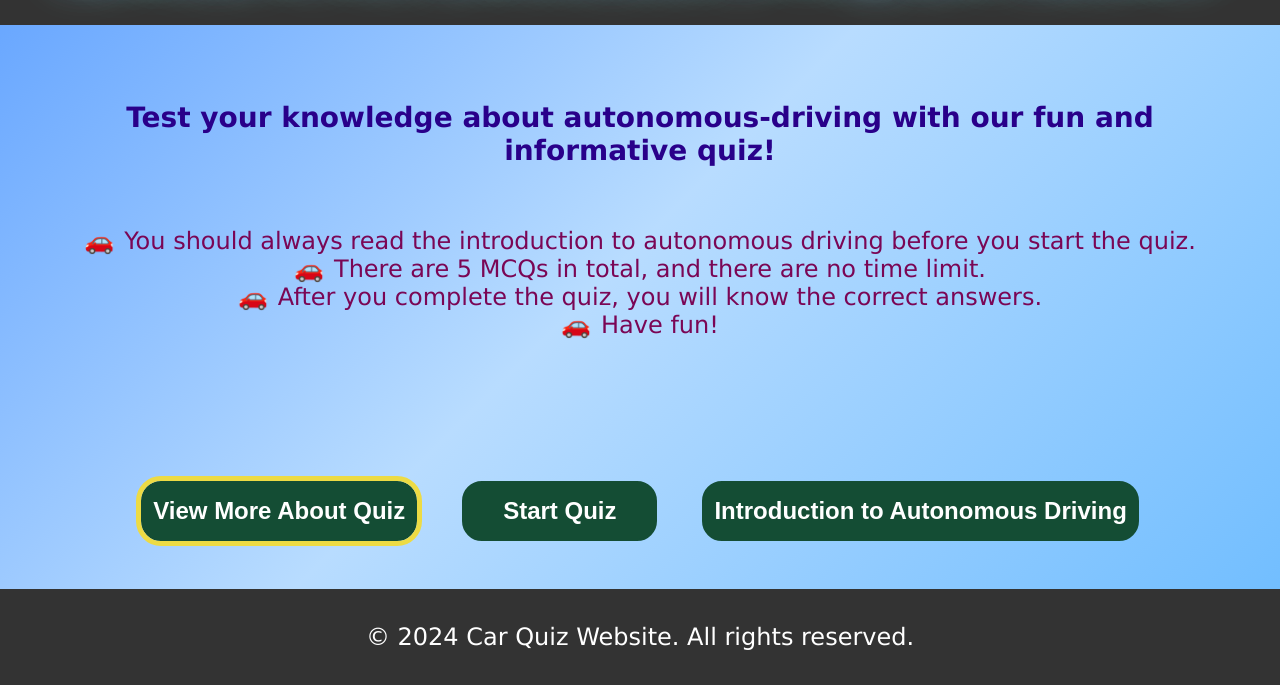
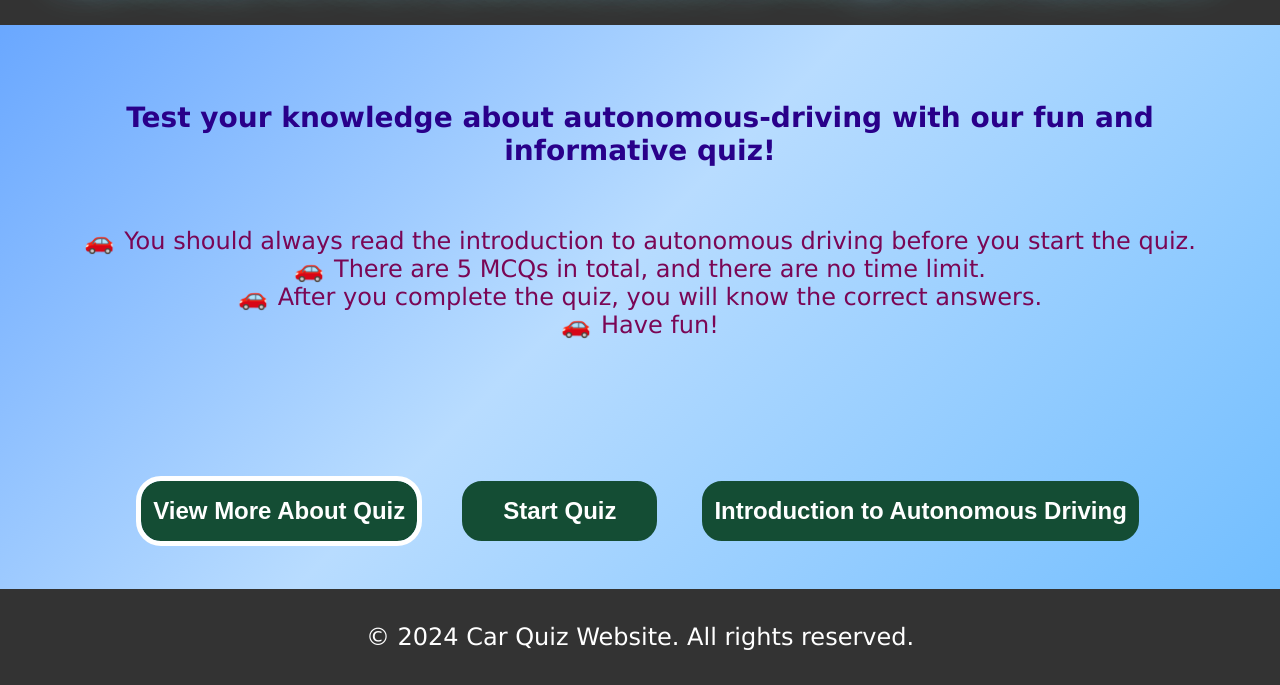
Before and after one commit to Wbqqqqqqqq/final-2024, a plain HTML site: page index.html in a window 1280 px wide. Both pictures are taken after a click on the button "View More About Quiz". Shown: the part 115-800 px from the top of the page. Drawn offline with Linux system fonts and the light colour scheme.

Commit message:
Update styles.css

```diff
--- a/styles.css
+++ b/styles.css
@@ -226,7 +226,7 @@ button:hover{
     color: #144d34;
 }
 button:focus{
-    outline: 5px solid #EDDB44;
+    outline: 5px solid white;
 }
 .description-item {
     position: relative;
```
